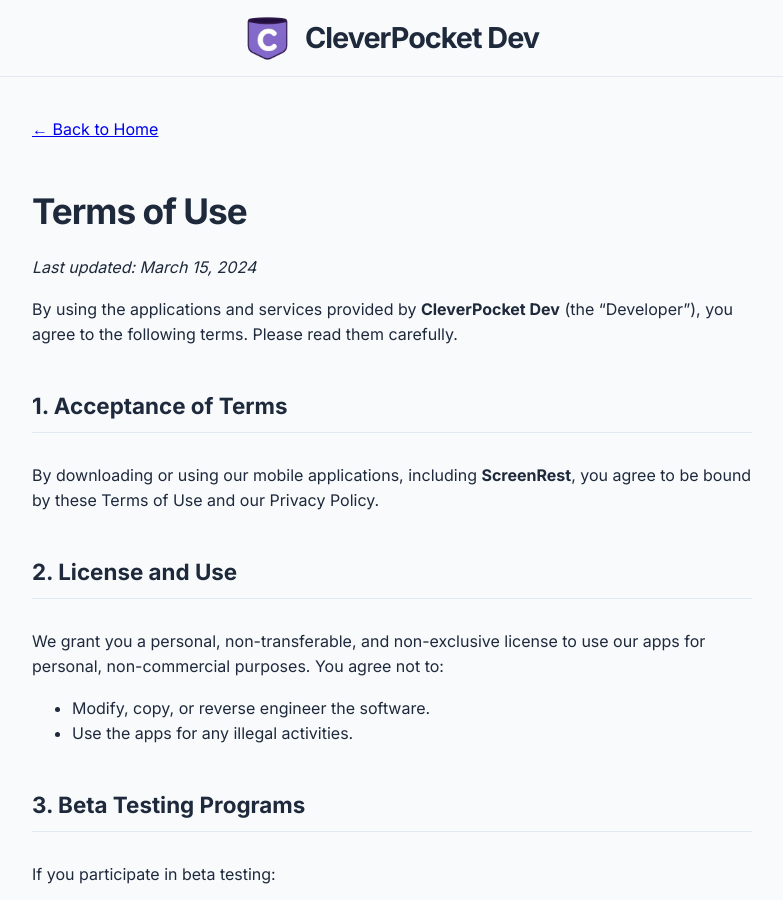
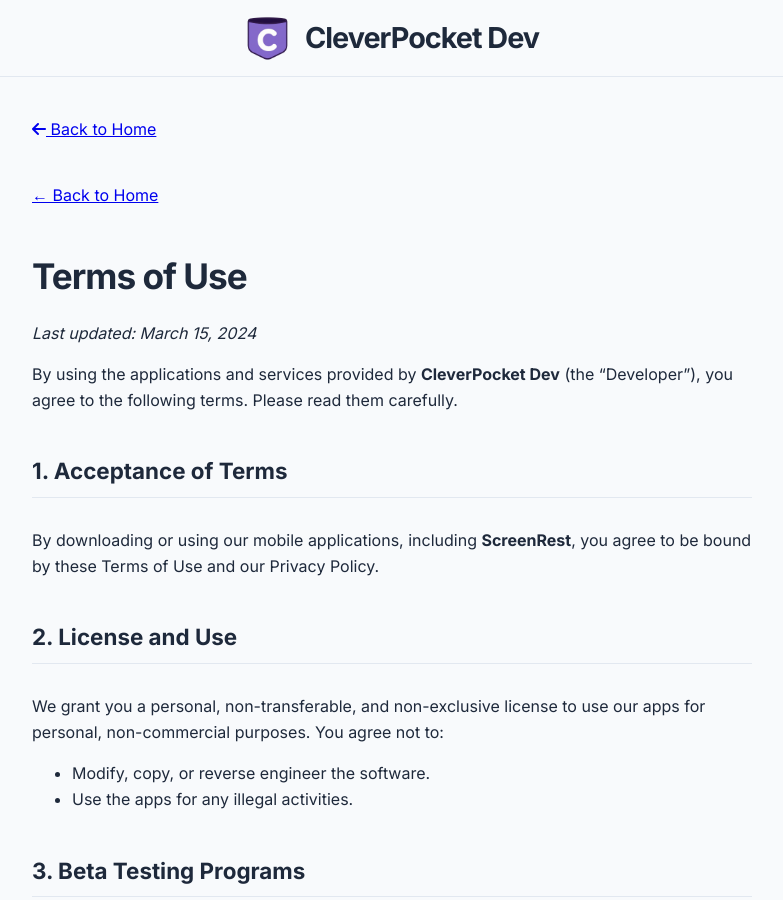
Before and after one commit to digitalcreat0r/sitoweb, a Jekyll site: the page built from terms-of-use.md, in a window 1280 px wide and 900 px high. Shown: the whole window, without its empty margins (248-1031 px from the left). Built offline with Jekyll 4.4.1, drawn with Linux system fonts in a browser that asks for light colours.

Commit message:
layout per documenti

```diff
--- a/_layouts/default.html
+++ b/_layouts/default.html
@@ -20,7 +20,7 @@
     <link rel="stylesheet" href="https://cdnjs.cloudflare.com/ajax/libs/font-awesome/6.4.0/css/all.min.css">
     <link rel="stylesheet" href="{{ '/assets/css/style.css' | relative_url }}">
 </head>
-<body class="{{ page.body_class }} {% if site.maintenance_mode and page.hide_maintenance != true %}maintenance-on{% endif %}">
+<body class="{{ page.body_class }} {{ layout.body_class }} {% if site.maintenance_mode and page.hide_maintenance != true %}maintenance-on{% endif %}">
 
 {% if site.maintenance_mode and page.hide_maintenance != true %}
 <div class="maintenance-banner">
--- /dev/null
+++ b/_layouts/document.html
@@ -0,0 +1,13 @@
+---
+layout: default
+body_class: always-light
+---
+<div class="back-link">
+  <a href="{{ '/' | relative_url }}">
+    <i class="fa-solid fa-arrow-left"></i> Back to Home
+  </a>
+</div>
+
+<div class="policy-content">
+  {{ content }}
+</div>
```
Also changed, not shown: policies/privacy-policy-screenrest.md (+1 -2 lines), terms-of-use.md (+1 -2 lines).
